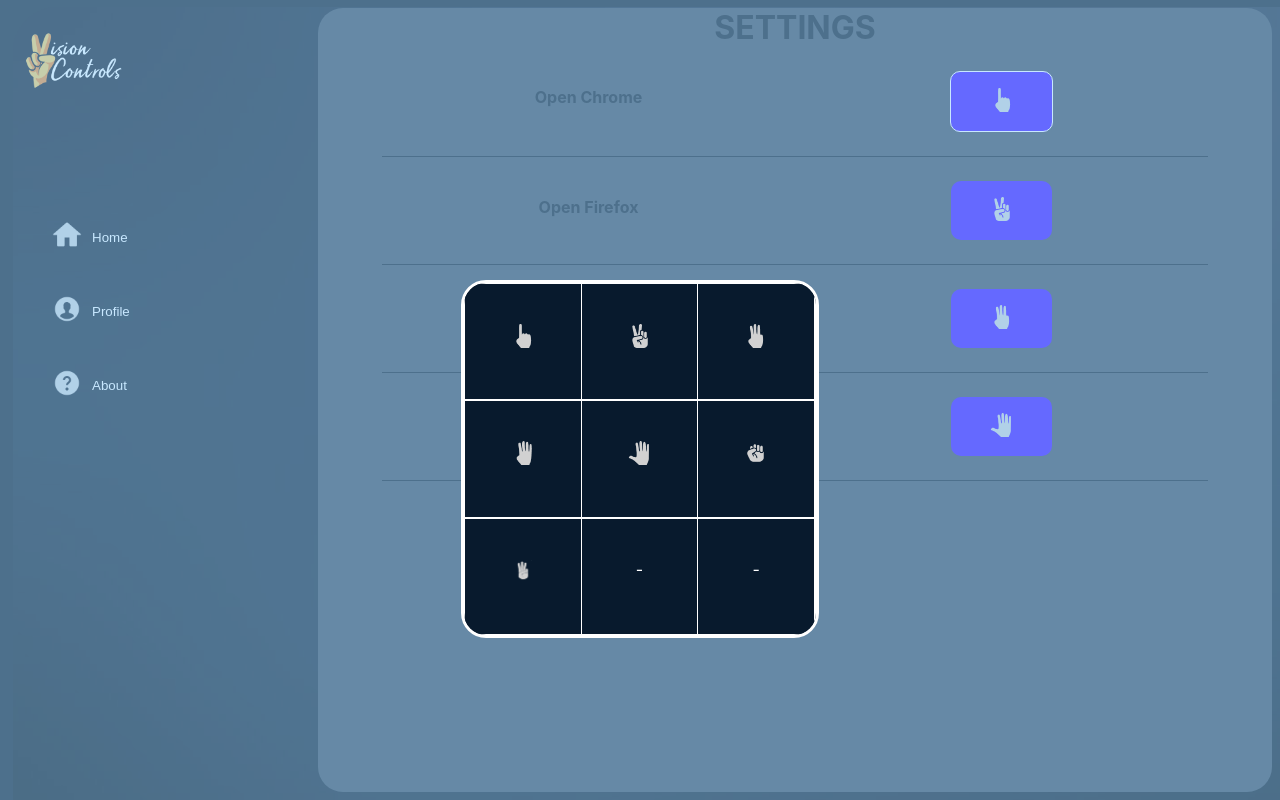
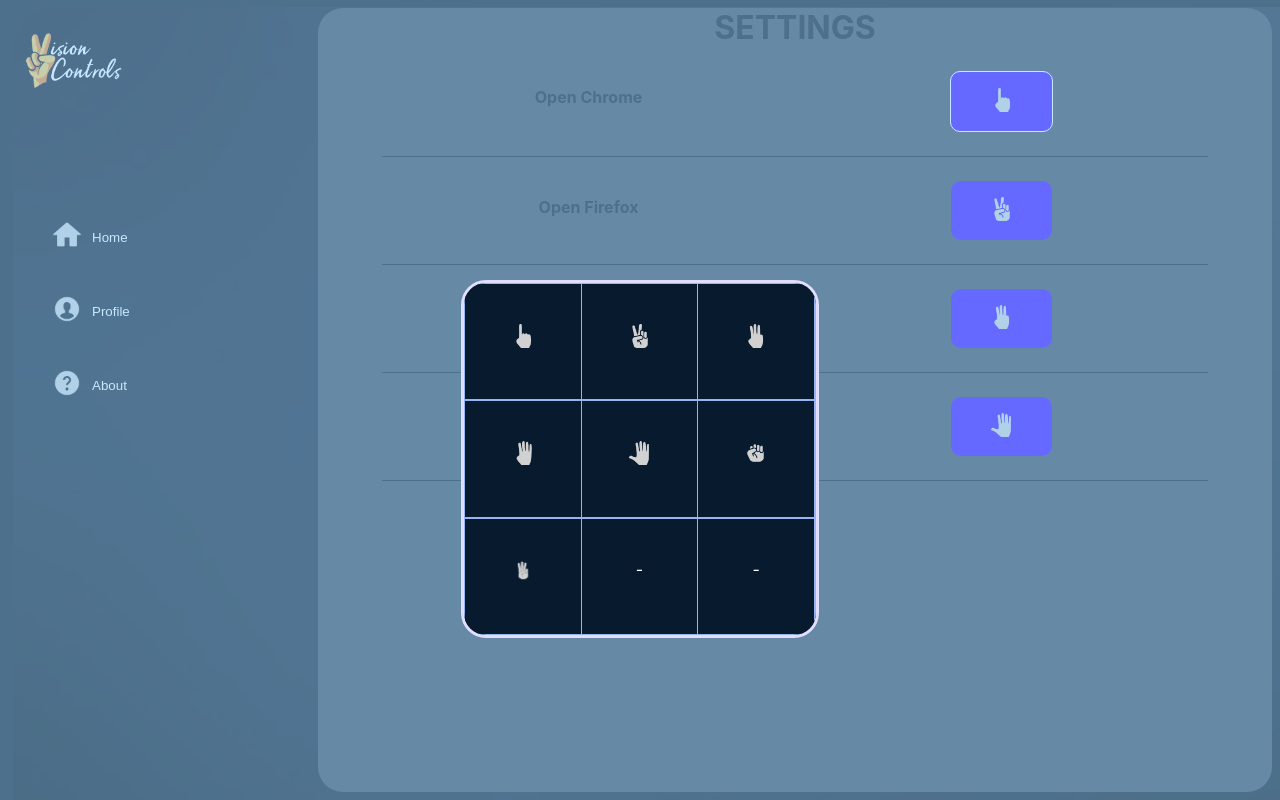
Before and after one commit to aggie-coding-club/Gesture, a React (Create React App) app in the folder front-end/: page /settings in a window 1280 px wide. Both pictures are taken after a click on the button 1001 px from the left and 100 px from the top of the page. Built offline with nearby package versions, Linux system fonts and the light colour scheme.

Commit message:
changed modal border color

```diff
--- a/front-end/src/components/Settings/GestureBox.js
+++ b/front-end/src/components/Settings/GestureBox.js
@@ -13,7 +13,7 @@ export default function GestureBox({name, newSetting, redNum}) {
   const innerGrid = {
     flex: 1,
     textAlign: "center",
-    borderRight: "1px solid white",
+   borderRight: "1px solid #96B4F2",
     color: "white",
     background: theBackground,
   }
--- a/front-end/src/components/Settings/HandButtons.js
+++ b/front-end/src/components/Settings/HandButtons.js
@@ -54,7 +54,7 @@ export default function HandButtons({dat, changeSettings}) {
 
   const row = {
     flex: 1,
-    border: "1px solid white",
+    border: "1px solid #96B4F2",
     display: "flex",
     flexDirection: "row"
   }
@@ -101,7 +101,7 @@ export default function HandButtons({dat, changeSettings}) {
             },
             content: {
               backgroundColor: "#081a2d",
-              border: "3px white solid",
+              border: "3px #E1DDFC solid",
               borderRadius: "25px",
               height: "44vh",
               width: "44vh",
```
